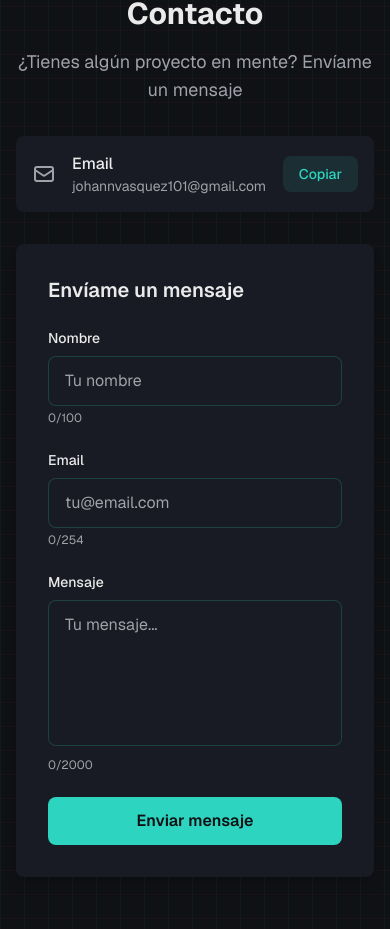
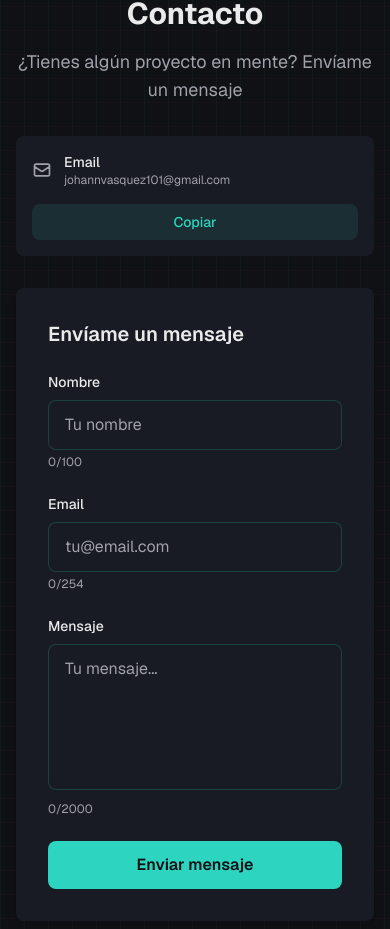
Before and after one commit to JohannVasquez/my-portfolio, a Next.js app: page / in a window 390 px wide. Shown: the part 2034-2963 px from the top of the page. Built offline with nearby package versions, Linux system fonts and the light colour scheme; no server answers.

Commit message:
feat: improve responsiveness in email display and copy functionality in Contact component

```diff
--- a/src/components/Contact.tsx
+++ b/src/components/Contact.tsx
@@ -29,10 +29,11 @@ export function Contact({ socialLinks, email }: ContactProps) {
       </div>
 
       {/* Email con botón de copiar */}
-      <div className="mb-8 p-4 bg-[#181B23] rounded-lg flex items-center justify-between group hover:bg-[#1F2937] transition-all duration-200">
-        <div className="flex items-center gap-4">
+      <div className="mb-8 p-4 bg-[#181B23] rounded-lg group hover:bg-[#1F2937] transition-all duration-200">
+        <div className="flex flex-col sm:flex-row sm:items-center sm:justify-between gap-4">
+          <div className="flex items-center gap-3 sm:gap-4 min-w-0 flex-1">
             <svg
-            className="w-6 h-6 text-[#A1A1AA]"
+              className="w-5 h-5 sm:w-6 sm:h-6 text-[#A1A1AA] flex-shrink-0"
               fill="none"
               stroke="currentColor"
               viewBox="0 0 24 24"
@@ -44,15 +45,15 @@ export function Contact({ socialLinks, email }: ContactProps) {
                 d="M3 8l7.89 5.26a2 2 0 002.22 0L21 8M5 19h14a2 2 0 002-2V7a2 2 0 00-2-2H5a2 2 0 00-2 2v10a2 2 0 002 2z"
               />
             </svg>
-          <div>
-            <p className="text-[#EAEAEA] font-medium">Email</p>
-            <p className="text-[#A1A1AA] text-sm">{email}</p>
+            <div className="min-w-0 flex-1">
+              <p className="text-[#EAEAEA] font-medium text-sm sm:text-base">Email</p>
+              <p className="text-[#A1A1AA] text-xs sm:text-sm truncate">{email}</p>
             </div>
           </div>
-        <div className="relative">
+          <div className="relative flex-shrink-0 sm:ml-4">
             <button
               onClick={handleCopy}
-            className="px-4 py-2 bg-[#2DD4BF]/10 text-[#2DD4BF] rounded-lg hover:bg-[#2DD4BF]/20 transition-colors duration-200 text-sm font-medium"
+              className="w-full sm:w-auto px-4 py-2 bg-[#2DD4BF]/10 text-[#2DD4BF] rounded-lg hover:bg-[#2DD4BF]/20 transition-colors duration-200 text-sm font-medium"
             >
               {copied ? 'Copiado!' : 'Copiar'}
             </button>
@@ -62,6 +63,7 @@ export function Contact({ socialLinks, email }: ContactProps) {
                 <div className="absolute left-1/2 -translate-x-1/2 top-full w-0 h-0 border-l-4 border-r-4 border-t-4 border-l-transparent border-r-transparent border-t-[#2DD4BF]" />
               </div>
             )}
+          </div>
         </div>
       </div>
 
```
Lines whose indentation alone changed are shown as unchanged.
